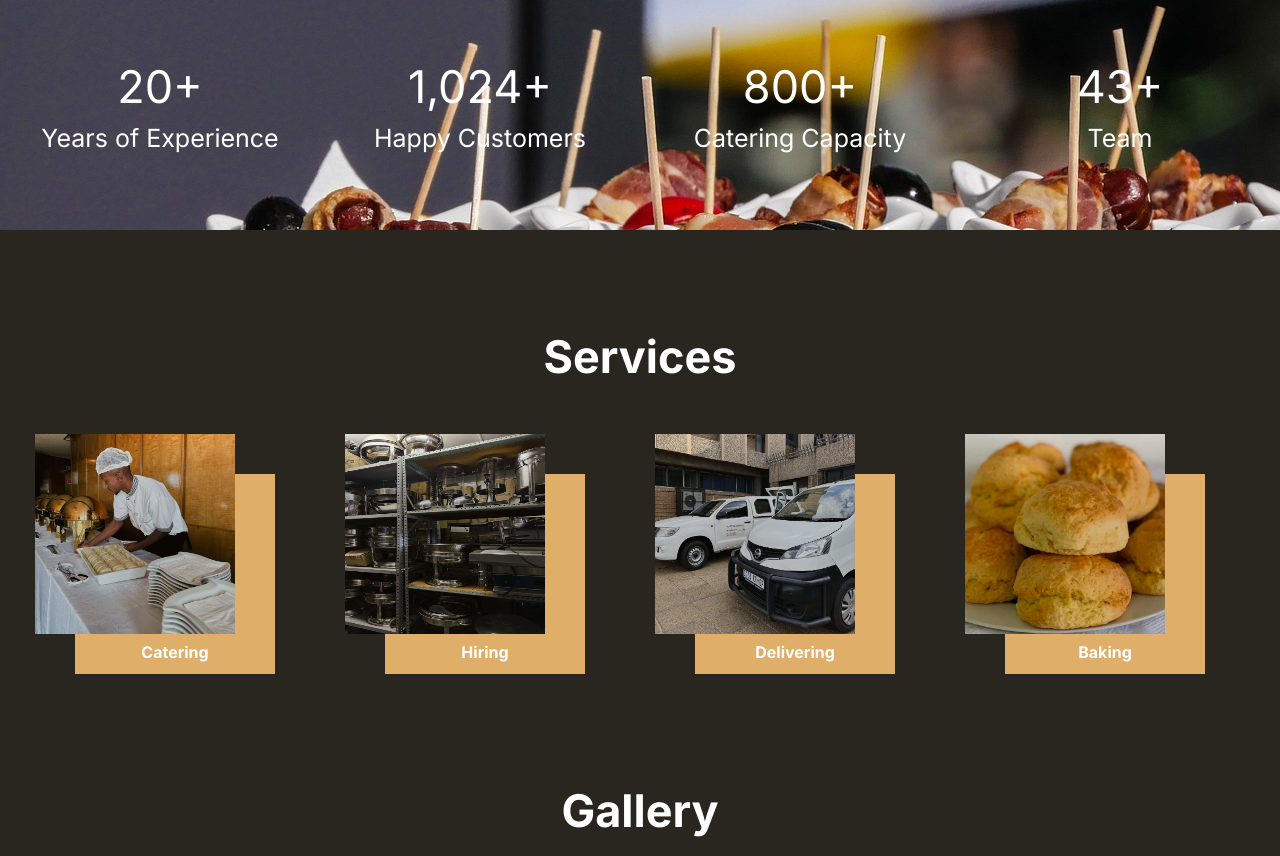
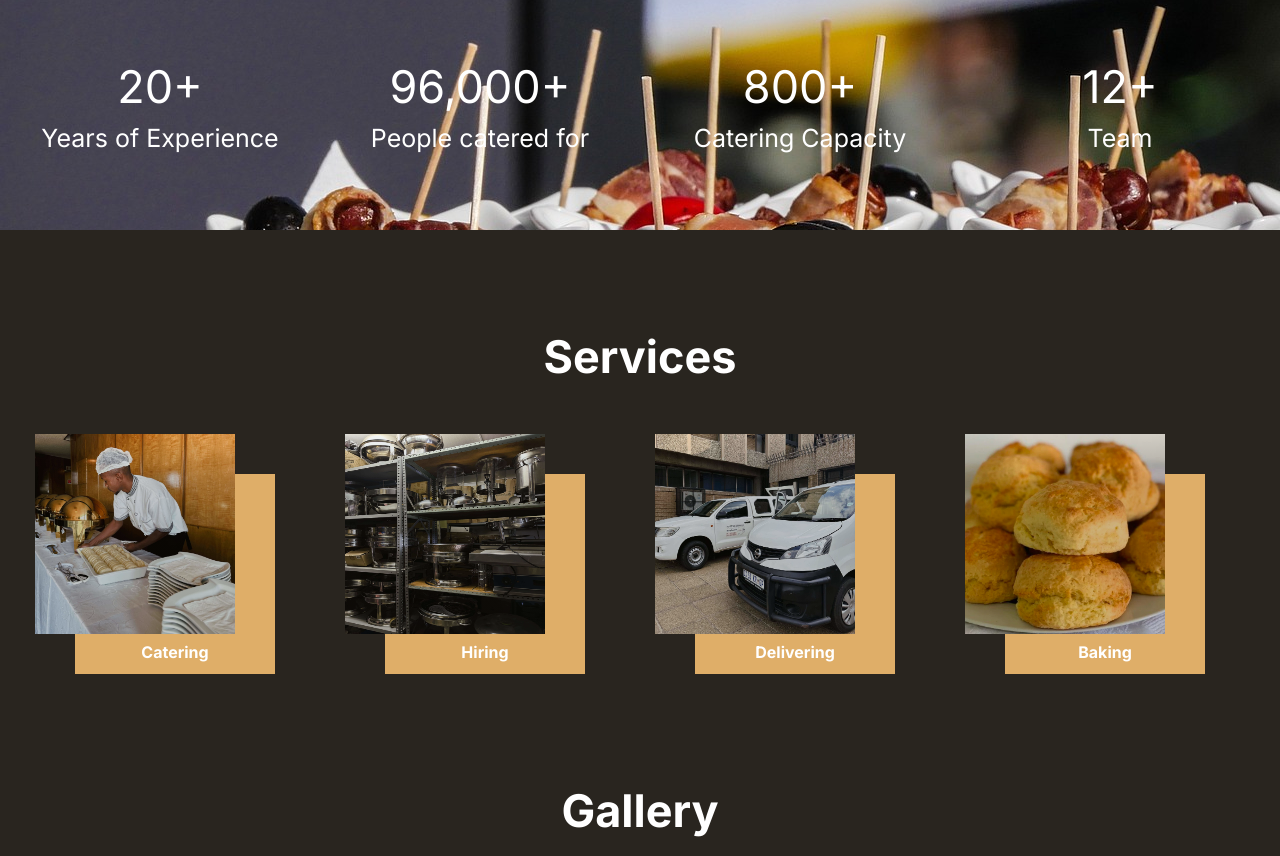
Before and after one commit to Nolunga/mazz-catering, a React (Vite) app: page / in a window 1280 px wide. Shown: the part 1520-2376 px from the top of the page. Built offline with nearby package versions, Linux system fonts and the light colour scheme.

Commit message:
chore: update copy

```diff
--- a/src/pages/Landing/index.tsx
+++ b/src/pages/Landing/index.tsx
@@ -56,8 +56,8 @@ const LandingPage = () => {
       value: 20
     },
     {
-      title: 'Happy Customers',
-      value: 1024
+      title: 'People catered for',
+      value: 96000
     },
     {
       title: 'Catering Capacity',
@@ -65,7 +65,7 @@ const LandingPage = () => {
     },
     {
       title: 'Team',
-      value: 43
+      value: 12
     }
   ]
 
```
